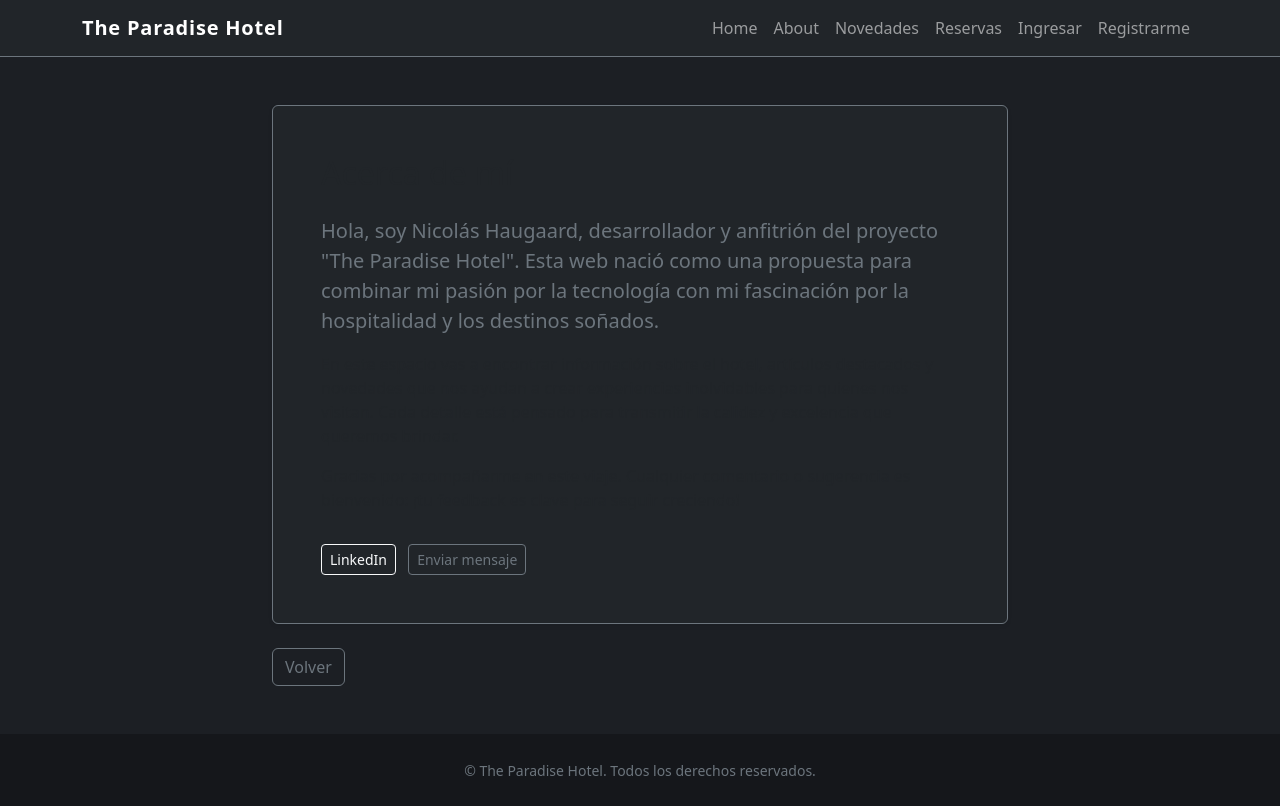
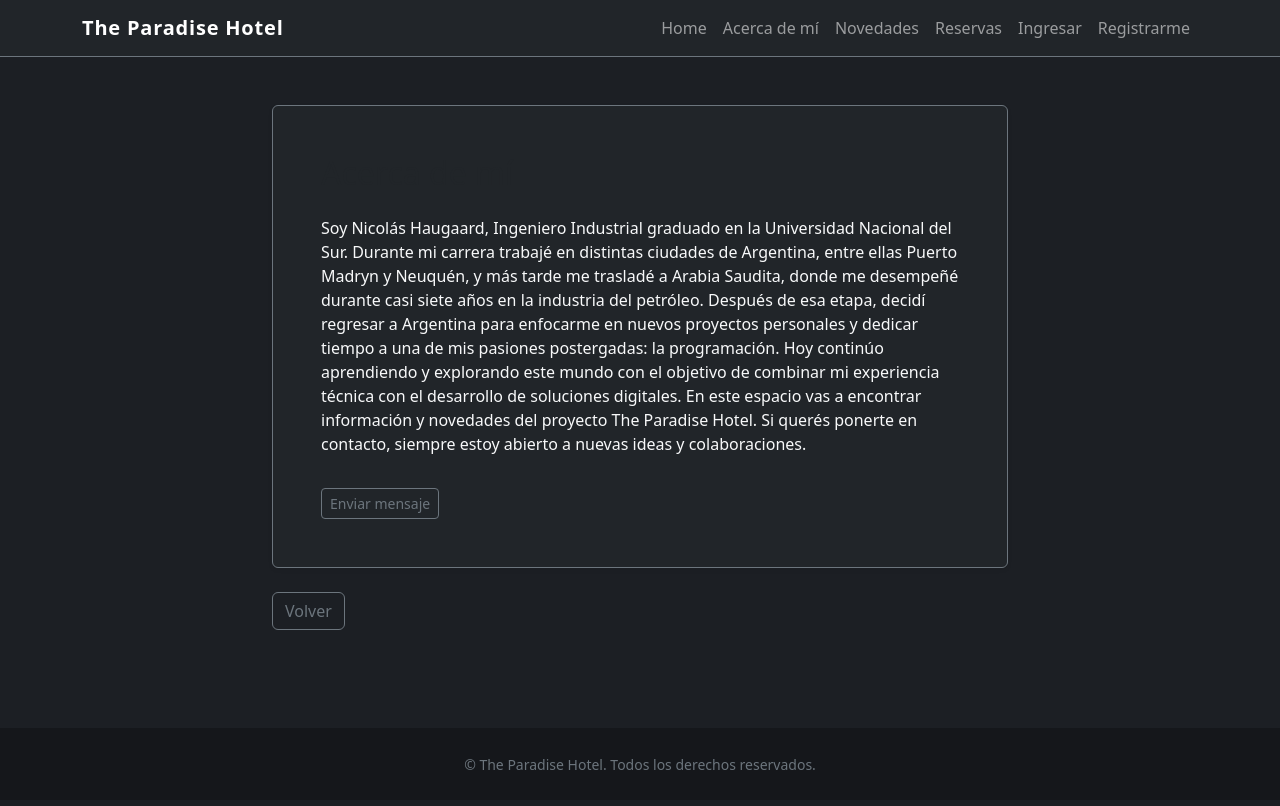
Before and after one commit to nhaugaard55/CoderHouse-TP3, a Django app: page /about/ in a window 1280 px wide. After the commit the page ends 770 px from the top, so only its background shows below. Run offline with Django 5.2, Linux system fonts and the light colour scheme.

Commit message:
Modifique seccion "Acerca de mi"

```diff
--- a/HotelApp/Templates/base.html
+++ b/HotelApp/Templates/base.html
@@ -51,7 +51,7 @@
                             <a class="nav-link" href="{% url 'home' %}">Home</a>
                         </li>
                         <li class="nav-item">
-                            <a class="nav-link" href="{% url 'paginas:about' %}">About</a>
+                            <a class="nav-link" href="{% url 'paginas:about' %}">Acerca de mí</a>
                         </li>
                         <li class="nav-item">
                             <a class="nav-link" href="{% url 'paginas:lista' %}">Novedades</a>
--- a/Paginas/templates/paginas/about.html
+++ b/Paginas/templates/paginas/about.html
@@ -8,18 +8,11 @@
         <article class="card bg-dark border-secondary shadow-sm">
             <div class="card-body p-4 p-lg-5">
                 <h1 class="h2 mb-4">Acerca de mí</h1>
-                <p class="lead text-secondary">
-                    Hola, soy Nicolás Haugaard, desarrollador y anfitrión del proyecto "The Paradise Hotel". Esta web nació como una propuesta para combinar mi pasión por la tecnología con mi fascinación por la hospitalidad y los destinos soñados.
-                </p>
-                <p>
-                    En este espacio vas a encontrar información sobre el hotel, artículos destacados y novedades que nos ayudan a crear experiencias inolvidables para quienes nos visitan. Cada detalle está pensado para transmitir la calidez y excelencia que queremos brindar.
-                </p>
-                <p>
-                    Gracias por acompañarme en este viaje. Cualquier comentario o sugerencia es bienvenido: ¡tu feedback es clave para seguir creciendo!
+                <p class="text-light">
+                    Soy Nicolás Haugaard, Ingeniero Industrial graduado en la Universidad Nacional del Sur. Durante mi carrera trabajé en distintas ciudades de Argentina, entre ellas Puerto Madryn y Neuquén, y más tarde me trasladé a Arabia Saudita, donde me desempeñé durante casi siete años en la industria del petróleo. Después de esa etapa, decidí regresar a Argentina para enfocarme en nuevos proyectos personales y dedicar tiempo a una de mis pasiones postergadas: la programación. Hoy continúo aprendiendo y explorando este mundo con el objetivo de combinar mi experiencia técnica con el desarrollo de soluciones digitales. En este espacio vas a encontrar información y novedades del proyecto The Paradise Hotel. Si querés ponerte en contacto, siempre estoy abierto a nuevas ideas y colaboraciones.
                 </p>
                 <div class="pt-3">
-                    <a href="https://www.linkedin.com" class="btn btn-outline-light btn-sm" target="_blank" rel="noopener">LinkedIn</a>
-                    <a href="mailto:nicolas@example.com" class="btn btn-outline-secondary btn-sm ms-2">Enviar mensaje</a>
+                    <a href="mailto:nicolas@example.com" class="btn btn-outline-secondary btn-sm">Enviar mensaje</a>
                 </div>
             </div>
         </article>
```
